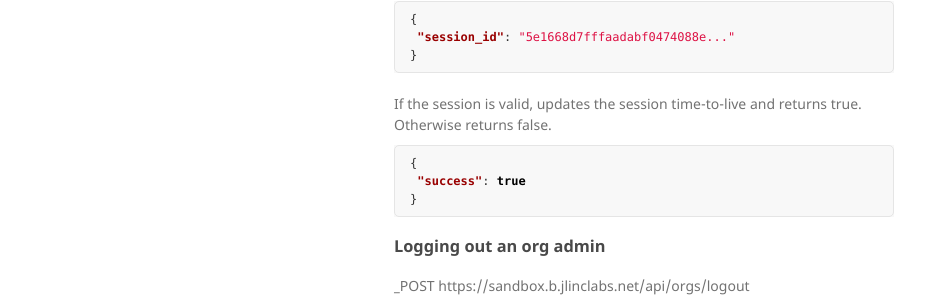
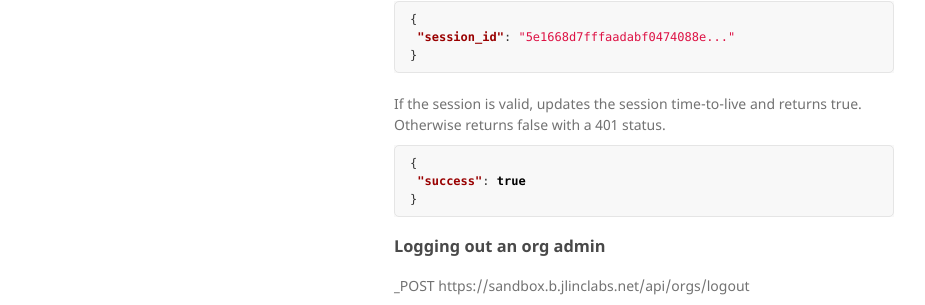
Before and after one commit to jlinclabs/apidocs, a Jekyll site: the page built from b_server.md, in a window 1280 px wide and 900 px high, scrolled down 1658 px. Shown: the part 329-634 px from the top of the window, without its empty margins (176-1101 px from the left). Built offline with Jekyll 4.4.1, drawn with Linux system fonts in a browser that asks for light colours; our own code applies the rules of GitHub Pages for plain Markdown files.

Commit message:
Authn 401 status

````diff
--- a/b_server.md
+++ b/b_server.md
@@ -110,7 +110,7 @@ _POST https://sandbox.b.jlinclabs.net/api/orgs/authn
 }
 ```
 
-If the session is valid, updates the session time-to-live and returns true. Otherwise returns false.
+If the session is valid, updates the session time-to-live and returns true. Otherwise returns false with a 401 status.
 
 ```json
 {
````
